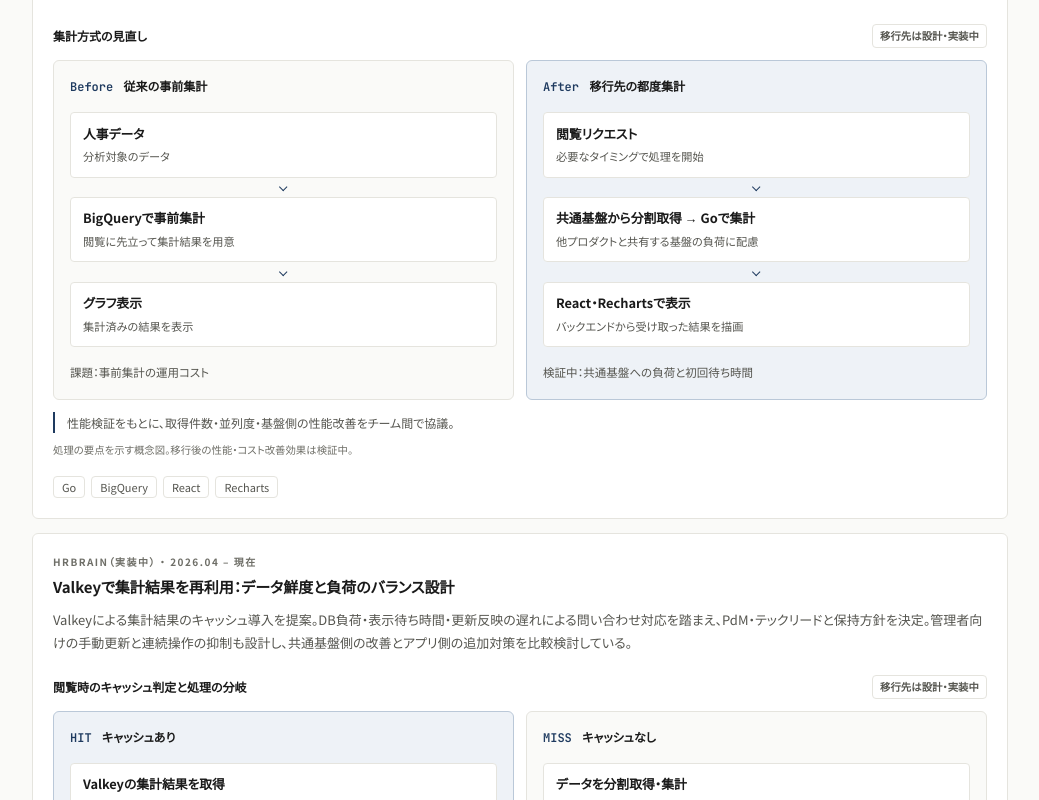
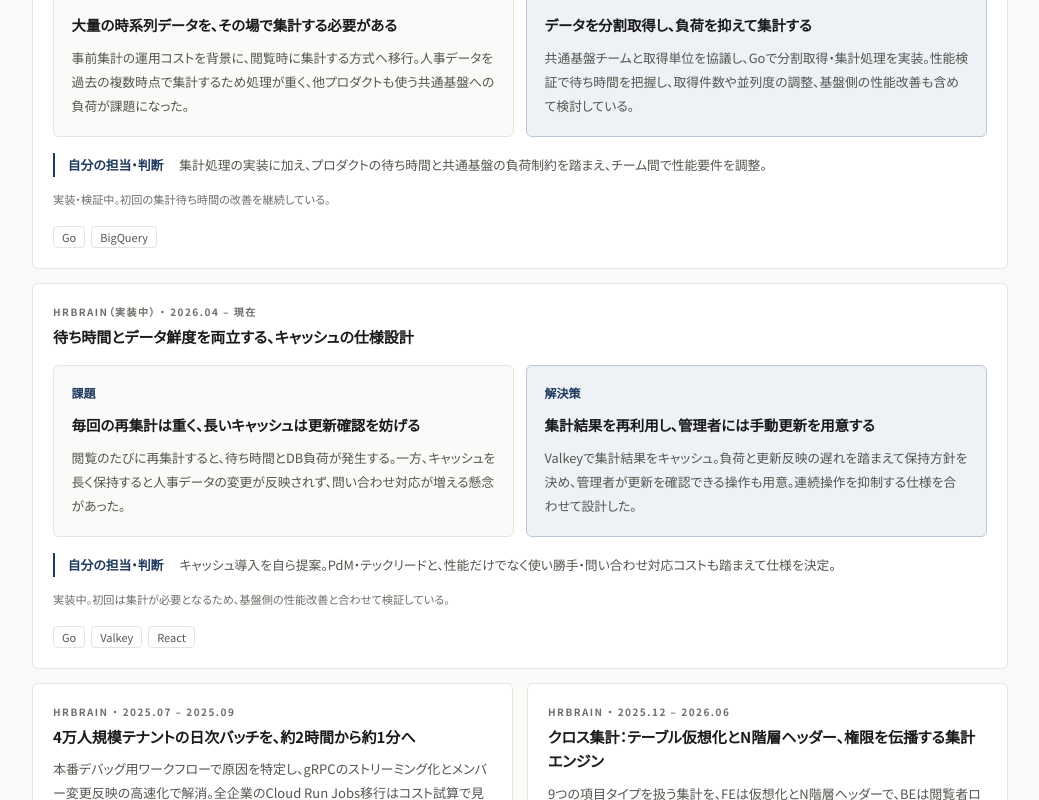
Before and after one commit to axhiz-dev/ishida-takuya, a Next.js app: page /engineer in a window 1280 px wide. Shown: the part 5920-6720 px from the top of the page, without its empty margins (120-1159 px from the left). Built offline with nearby package versions, Linux system fonts and the light colour scheme.

Commit message:
技術トピックを課題・解決策・担当した判断に整理

```diff
--- a/src/components/engineer/EngineerScreen.tsx
+++ b/src/components/engineer/EngineerScreen.tsx
@@ -21,7 +21,7 @@ import { Reveal } from "./Reveal";
 import { Section } from "./Section";
 import { SiteHeader } from "./SiteHeader";
 import { Tag } from "./Tag";
-import { TechTopicDiagram } from "./TechTopicDiagram";
+import { TechTopicCaseStudy } from "./TechTopicCaseStudy";
 
 /* ===== 技術タグのフィルタ ===== */
 
@@ -373,8 +373,11 @@ export function EngineerScreen() {
                     {topic.source} ・ {formatDotPeriod(topic.period)}
                   </p>
                   <h3 className="mt-1.5 text-[15px] leading-relaxed font-bold">{topic.title}</h3>
-                  <p className="mt-2 flex-1 text-[13px] leading-[1.8] text-ink-soft">{topic.summary}</p>
-                  {topic.diagram && <TechTopicDiagram kind={topic.diagram} />}
+                  {topic.caseStudy ? (
+                    <TechTopicCaseStudy study={topic.caseStudy} />
+                  ) : (
+                    <p className="mt-2 flex-1 text-[13px] leading-[1.8] text-ink-soft">{topic.summary}</p>
+                  )}
                   <div className="mt-4 flex flex-wrap gap-1.5">
                     {topic.tech.map((tech) => (
                       <Tag key={tech}>{tech}</Tag>
@@ -385,7 +388,7 @@ export function EngineerScreen() {
               );
               const cardClass = "flex h-full flex-col rounded-md border border-line bg-white p-5";
               return (
-                <Reveal key={topic.title} className={topic.diagram ? "md:col-span-2" : undefined}>
+                <Reveal key={topic.title} className={topic.caseStudy ? "md:col-span-2" : undefined}>
                   {topic.href ? (
                     <a href={topic.href} target="_blank" rel="noreferrer" className={`${cardClass} card-hover`}>
                       {body}
--- /dev/null
+++ b/src/components/engineer/TechTopicCaseStudy.tsx
@@ -0,0 +1,25 @@
+import type { TechTopic } from "@/content/engineer";
+
+export function TechTopicCaseStudy({ study }: { study: NonNullable<TechTopic["caseStudy"]> }) {
+  return (
+    <div className="topic-case-study">
+      <div className="topic-case-columns">
+        <section className="topic-case-panel">
+          <h4 className="topic-case-label">課題</h4>
+          <p className="topic-case-title">{study.problem.title}</p>
+          <p className="topic-case-description">{study.problem.description}</p>
+        </section>
+        <section className="topic-case-panel topic-case-solution">
+          <h4 className="topic-case-label">解決策</h4>
+          <p className="topic-case-title">{study.solution.title}</p>
+          <p className="topic-case-description">{study.solution.description}</p>
+        </section>
+      </div>
+      <dl className="topic-case-contribution">
+        <dt>自分の担当・判断</dt>
+        <dd>{study.contribution}</dd>
+      </dl>
+      <p className="topic-case-ongoing">{study.ongoing}</p>
+    </div>
+  );
+}
--- a/src/components/engineer/TechTopicDiagram.tsx
+++ /dev/null
@@ -1,73 +0,0 @@
-import type { TechTopic } from "@/content/engineer";
-
-function Flow({ steps }: { steps: { title: string; detail: string }[] }) {
-  return (
-    <ol className="topic-flow">
-      {steps.map((step) => (
-        <li key={step.title}>
-          <strong>{step.title}</strong>
-          <span>{step.detail}</span>
-        </li>
-      ))}
-    </ol>
-  );
-}
-
-/** 公開用に処理の要点だけを示す概念図。接続構成の詳細は含めない。 */
-export function TechTopicDiagram({ kind }: { kind: NonNullable<TechTopic["diagram"]> }) {
-  return (
-    <figure className="topic-diagram">
-      <figcaption className="topic-diagram-caption">
-        <span>{kind === "aggregation" ? "集計方式の見直し" : "閲覧時のキャッシュ判定と処理の分岐"}</span>
-        <span className="topic-diagram-status">移行先は設計・実装中</span>
-      </figcaption>
-      <div className="topic-diagram-columns">
-        {kind === "aggregation" ? (
-          <>
-            <div className="topic-diagram-panel">
-              <p className="topic-diagram-label">Before <span>従来の事前集計</span></p>
-              <Flow steps={[
-                { title: "人事データ", detail: "分析対象のデータ" },
-                { title: "BigQueryで事前集計", detail: "閲覧に先立って集計結果を用意" },
-                { title: "グラフ表示", detail: "集計済みの結果を表示" },
-              ]} />
-              <p className="topic-diagram-note">課題：事前集計の運用コスト</p>
-            </div>
-            <div className="topic-diagram-panel topic-diagram-panel-accent">
-              <p className="topic-diagram-label">After <span>移行先の都度集計</span></p>
-              <Flow steps={[
-                { title: "閲覧リクエスト", detail: "必要なタイミングで処理を開始" },
-                { title: "共通基盤から分割取得 → Goで集計", detail: "他プロダクトと共有する基盤の負荷に配慮" },
-                { title: "React・Rechartsで表示", detail: "バックエンドから受け取った結果を描画" },
-              ]} />
-              <p className="topic-diagram-note">検証中：共通基盤への負荷と初回待ち時間</p>
-            </div>
-          </>
-        ) : (
-          <>
-            <div className="topic-diagram-panel topic-diagram-panel-accent">
-              <p className="topic-diagram-label">HIT <span>キャッシュあり</span></p>
-              <Flow steps={[
-                { title: "Valkeyの集計結果を取得", detail: "保存済みの結果を再利用" },
-                { title: "結果を返してグラフ表示", detail: "データの再取得・再集計を省く" },
-              ]} />
-            </div>
-            <div className="topic-diagram-panel">
-              <p className="topic-diagram-label">MISS <span>キャッシュなし</span></p>
-              <Flow steps={[
-                { title: "データを分割取得・集計", detail: "初回は集計完了まで待ち時間が発生" },
-                { title: "結果を保存してグラフ表示", detail: "以降の閲覧で結果を再利用" },
-              ]} />
-            </div>
-          </>
-        )}
-      </div>
-      <p className="topic-diagram-footer">
-        {kind === "aggregation"
-          ? "性能検証をもとに、取得件数・並列度・基盤側の性能改善をチーム間で協議。"
-          : "鮮度と負荷を踏まえて保持方針を決定。管理者には手動更新を用意し、連続操作を抑制。"}
-      </p>
-      <p className="topic-diagram-disclaimer">処理の要点を示す概念図。移行後の性能・コスト改善効果は検証中。</p>
-    </figure>
-  );
-}
--- a/src/content/engineer.ts
+++ b/src/content/engineer.ts
@@ -162,27 +162,58 @@ export type TechTopic = {
   summary: string;
   tech: string[];
   href?: string;
-  diagram?: "aggregation" | "cache";
+  caseStudy?: {
+    problem: { title: string; description: string };
+    solution: { title: string; description: string };
+    contribution: string;
+    ongoing: string;
+  };
 };
 
 export const engineerTechTopics: TechTopic[] = [
   {
     source: "HRBrain（実装中）",
     period: { from: "2026-04", to: "present" },
-    title: "事前集計から都度集計へ：時系列集計の設計と性能検証",
+    title: "共通基盤への負荷を抑える、時系列集計の設計",
     summary:
-      "BigQueryによる事前集計から、閲覧時に必要なデータを取得する都度集計へ移行する設計。Goで分割取得・集計処理を実装し、共通基盤への負荷に配慮。性能検証で待ち時間の課題を把握し、取得件数・並列度・基盤側の性能改善を関係チームと協議している。",
-    tech: ["Go", "BigQuery", "React", "Recharts"],
-    diagram: "aggregation",
+      "事前集計の運用コストを背景に、BigQueryから都度集計へ移行する設計。共有DBに負荷を集中させないようGoで分割取得・集計処理を実装。性能検証をもとに、共通基盤チームと取得件数・並列度・基盤側の性能改善を協議している。",
+    tech: ["Go", "BigQuery"],
+    caseStudy: {
+      problem: {
+        title: "大量の時系列データを、その場で集計する必要がある",
+        description:
+          "事前集計の運用コストを背景に、閲覧時に集計する方式へ移行。人事データを過去の複数時点で集計するため処理が重く、他プロダクトも使う共通基盤への負荷が課題になった。",
+      },
+      solution: {
+        title: "データを分割取得し、負荷を抑えて集計する",
+        description:
+          "共通基盤チームと取得単位を協議し、Goで分割取得・集計処理を実装。性能検証で待ち時間を把握し、取得件数や並列度の調整、基盤側の性能改善も含めて検討している。",
+      },
+      contribution: "集計処理の実装に加え、プロダクトの待ち時間と共通基盤の負荷制約を踏まえ、チーム間で性能要件を調整。",
+      ongoing: "実装・検証中。初回の集計待ち時間の改善を継続している。",
+    },
   },
   {
     source: "HRBrain（実装中）",
     period: { from: "2026-04", to: "present" },
-    title: "Valkeyで集計結果を再利用：データ鮮度と負荷のバランス設計",
+    title: "待ち時間とデータ鮮度を両立する、キャッシュの仕様設計",
     summary:
-      "Valkeyによる集計結果のキャッシュ導入を提案。DB負荷・表示待ち時間・更新反映の遅れによる問い合わせ対応を踏まえ、PdM・テックリードと保持方針を決定。管理者向けの手動更新と連続操作の抑制も設計し、共通基盤側の改善とアプリ側の追加対策を比較検討している。",
+      "都度集計の負荷・待ち時間を抑えるため、Valkeyの導入を提案。更新反映の遅れによる問い合わせ対応も踏まえ、PdM・テックリードと保持方針を決定。更新を確認したい管理者向けに手動更新と連続操作の抑制も設計している。",
     tech: ["Go", "Valkey", "React"],
-    diagram: "cache",
+    caseStudy: {
+      problem: {
+        title: "毎回の再集計は重く、長いキャッシュは更新確認を妨げる",
+        description:
+          "閲覧のたびに再集計すると、待ち時間とDB負荷が発生する。一方、キャッシュを長く保持すると人事データの変更が反映されず、問い合わせ対応が増える懸念があった。",
+      },
+      solution: {
+        title: "集計結果を再利用し、管理者には手動更新を用意する",
+        description:
+          "Valkeyで集計結果をキャッシュ。負荷と更新反映の遅れを踏まえて保持方針を決め、管理者が更新を確認できる操作も用意。連続操作を抑制する仕様を合わせて設計した。",
+      },
+      contribution: "キャッシュ導入を自ら提案。PdM・テックリードと、性能だけでなく使い勝手・問い合わせ対応コストも踏まえて仕様を決定。",
+      ongoing: "実装中。初回は集計が必要となるため、基盤側の性能改善と合わせて検証している。",
+    },
   },
   {
     source: "HRBrain",
--- a/src/styles/engineer.css
+++ b/src/styles/engineer.css
@@ -65,121 +65,69 @@ body {
   outline-offset: 2px;
 }
 
-/* ===== 技術トピックのHTML概念図 ===== */
-.topic-diagram {
-  margin-top: 1.25rem;
+/* ===== 技術トピック：課題と解決策 ===== */
+.topic-case-study {
+  margin-top: 1rem;
   min-width: 0;
 }
-.topic-diagram-caption {
-  display: flex;
-  flex-wrap: wrap;
-  justify-content: space-between;
-  align-items: center;
-  gap: 0.5rem;
-  margin-bottom: 0.75rem;
-  font-size: 0.75rem;
-  font-weight: 700;
-}
-.topic-diagram-status {
-  border: 1px solid var(--color-line);
-  border-radius: 0.25rem;
-  padding: 0.2rem 0.45rem;
-  font-size: 0.65rem;
-  color: var(--color-ink-soft);
-}
-.topic-diagram-columns {
+.topic-case-columns {
   display: grid;
   grid-template-columns: repeat(2, minmax(0, 1fr));
   gap: 0.75rem;
 }
-.topic-diagram-panel {
-  padding: 1rem;
+.topic-case-panel {
+  padding: 1.1rem;
   border: 1px solid var(--color-line);
   border-radius: 0.375rem;
   background: var(--color-paper);
 }
-.topic-diagram-panel-accent {
+.topic-case-solution {
   background: var(--color-accent-soft);
   border-color: #bac8d8;
 }
-.topic-diagram-label {
-  display: flex;
-  flex-wrap: wrap;
-  align-items: baseline;
-  gap: 0.35rem 0.65rem;
-  margin-bottom: 1rem;
+.topic-case-label {
   color: var(--color-accent);
-  font-family: var(--font-mono);
   font-size: 0.75rem;
   font-weight: 700;
 }
-.topic-diagram-label span {
-  font-family: var(--font-sans);
-  color: var(--color-ink);
+.topic-case-title {
+  margin-top: 0.6rem;
+  font-size: 0.9rem;
+  font-weight: 700;
+  line-height: 1.8;
 }
-.topic-flow {
-  list-style: none;
-  margin: 0;
-  padding: 0;
+.topic-case-description {
+  margin-top: 0.5rem;
+  color: var(--color-ink-soft);
+  font-size: 0.8rem;
+  line-height: 1.9;
 }
-.topic-flow li {
-  position: relative;
-  padding: 0.65rem 0.75rem;
-  border: 1px solid var(--color-line);
-  border-radius: 0.25rem;
-  background: white;
+.topic-case-contribution {
+  display: grid;
+  grid-template-columns: auto minmax(0, 1fr);
+  gap: 0.5rem 1rem;
+  margin-top: 1rem;
+  padding-left: 0.8rem;
+  border-left: 2px solid var(--color-accent);
+  font-size: 0.8rem;
+  line-height: 1.9;
 }
-.topic-flow li + li {
-  margin-top: 1.2rem;
+.topic-case-contribution dt {
+  color: var(--color-accent);
+  font-weight: 700;
 }
-.topic-flow li + li::before {
-  content: "";
-  position: absolute;
-  left: calc(50% - 0.2rem);
-  top: -0.85rem;
-  width: 0.4rem;
-  height: 0.4rem;
-  border-right: 1.5px solid var(--color-accent);
-  border-bottom: 1.5px solid var(--color-accent);
-  transform: rotate(45deg);
-}
-.topic-flow strong,
-.topic-flow span {
-  display: block;
-  overflow-wrap: anywhere;
-}
-.topic-flow strong {
-  font-size: 0.8rem;
-  line-height: 1.6;
-}
-.topic-flow span {
-  margin-top: 0.2rem;
-  color: var(--color-ink-soft);
-  font-size: 0.7rem;
-  line-height: 1.7;
-}
-.topic-diagram-note {
-  margin-top: 1rem;
-  font-size: 0.72rem;
-  line-height: 1.7;
+.topic-case-contribution dd {
   color: var(--color-ink-soft);
 }
-.topic-diagram-footer {
+.topic-case-ongoing {
   margin-top: 0.75rem;
-  padding-left: 0.75rem;
-  border-left: 2px solid var(--color-accent);
-  color: var(--color-ink-soft);
-  font-size: 0.75rem;
-  line-height: 1.8;
-}
-.topic-diagram-disclaimer {
-  margin-top: 0.5rem;
   color: var(--color-ink-faint);
-  font-size: 0.65rem;
+  font-size: 0.7rem;
   line-height: 1.8;
 }
 @media (max-width: 639px) {
-  .topic-diagram-columns {
+  .topic-case-columns,
+  .topic-case-contribution {
     grid-template-columns: minmax(0, 1fr);
   }
 }
```
